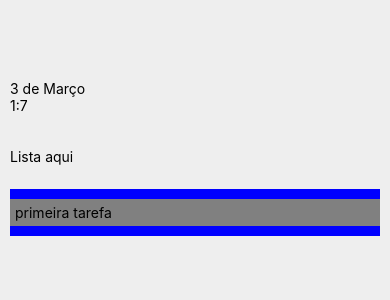
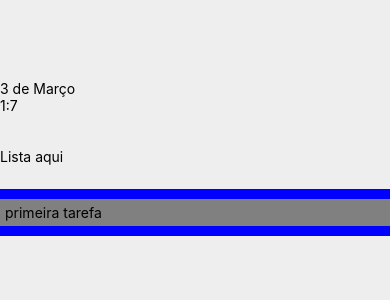
Before and after one commit to marcoswitcel/todo-list-react-native, a React Native app: screen / in a window 390 px wide. Shown: the top 300 px of the page. Built offline with nearby package versions, Linux system fonts and the light colour scheme.

Commit message:
safearea

```diff
--- a/src/App.js
+++ b/src/App.js
@@ -1,17 +1,17 @@
 import { StatusBar } from 'expo-status-bar';
 import React from 'react';
-import { StyleSheet, View } from 'react-native';
+import { SafeAreaView, StyleSheet, View } from 'react-native';
 import DateAndTime from './components/DateAndTime';
 import TaskList from './components/TaskList';
 
 export default function App() {
 
   return (
-    <View style={styles.container}>
+    <SafeAreaView style={styles.container}>
       <StatusBar style="auto" />
       <DateAndTime />
       <TaskList title="Lista aqui"></TaskList>
-    </View>
+    </SafeAreaView>
   );
 }
 
```
